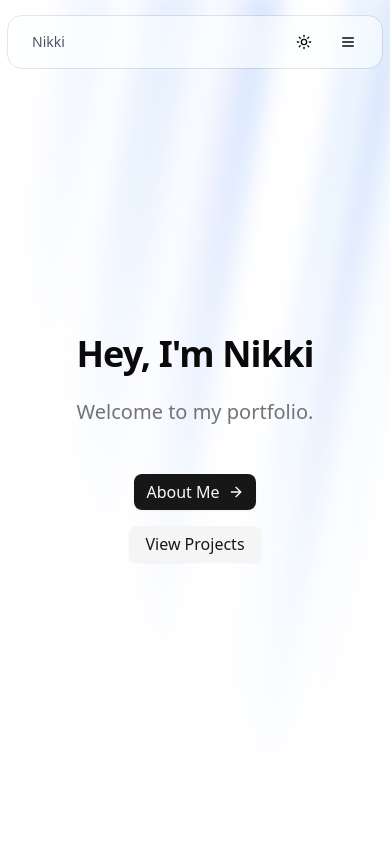
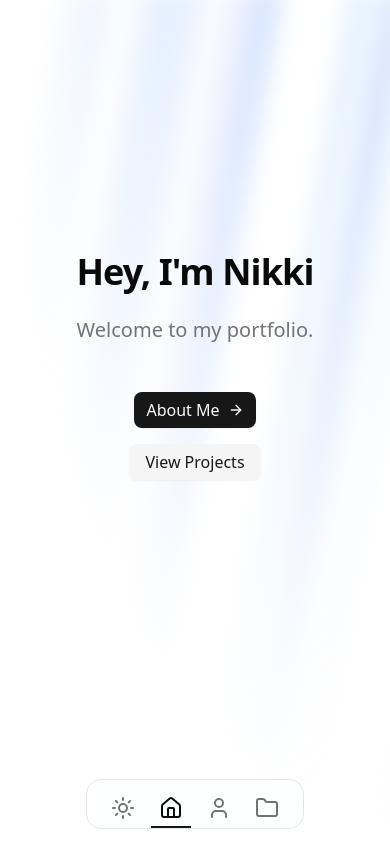
Before and after one commit to CuteNikki/Portfolio, a Next.js app: page / in a window 390 px wide. Built offline with nearby package versions, Linux system fonts and the light colour scheme.

Commit message:
Added mobile friendly alternative navbar

```diff
--- a/src/app/layout.tsx
+++ b/src/app/layout.tsx
@@ -3,6 +3,7 @@ import { Geist, Geist_Mono } from 'next/font/google';
 
 import './globals.css';
 
+import { AlternativeNavbar } from '@/components/navigation/alternative-navbar';
 import { NavigationBar } from '@/components/navigation/navbar';
 import { ThemeProvider } from '@/components/theme/provider';
 import { Toaster } from '@/components/ui/sonner';
@@ -43,6 +44,8 @@ export default function RootLayout({
           <main className='flex flex-1 flex-col'>{children}</main>
           {/* Anchor for the bottom of the page | Stop the page from becoming scrollable during animation */}
           <div id='bottom' className='p-4' />
+          {/* Alternative Navbar at the bottom */}
+          <AlternativeNavbar />
         </ThemeProvider>
       </body>
     </html>
--- /dev/null
+++ b/src/components/navigation/alternative-navbar.tsx
@@ -0,0 +1,67 @@
+'use client';
+
+import { DropdownMenu, DropdownMenuContent, DropdownMenuItem, DropdownMenuTrigger } from '@/components/ui/dropdown-menu';
+import { cn } from '@/lib/utils';
+import { motion } from 'framer-motion';
+import { FolderIcon, HomeIcon, Moon, MoonIcon, OrbitIcon, Sun, SunIcon, UserIcon } from 'lucide-react';
+import { useTheme } from 'next-themes';
+import Link from 'next/link';
+import { usePathname } from 'next/navigation';
+
+export function AlternativeNavbar() {
+  const pathname = usePathname();
+  const { setTheme } = useTheme();
+
+  const links = [
+    { href: '/', label: 'Home', icon: HomeIcon },
+    { href: '/about', label: 'About', icon: UserIcon },
+    { href: '/projects', label: 'Projects', icon: FolderIcon },
+  ];
+
+  return (
+    <header className='sticky bottom-0 z-50 px-2 py-4 sm:hidden'>
+      <div className='bg-background/95 supports-[backdrop-filter]:bg-background/50 outline-foreground/10 mx-auto w-fit rounded-xl outline backdrop-blur'>
+        <nav className='flex items-center gap-2 px-4 pt-2'>
+          <DropdownMenu>
+            <DropdownMenuTrigger className='cursor-pointer'>
+              <Sun className='hover:text-foreground text-muted-foreground m-2 size-6 shrink-0 transition-all dark:hidden' />
+              <Moon className='hover:text-foreground text-muted-foreground m-2 hidden size-6 shrink-0 transition-all dark:block' />
+              <span className='sr-only'>Toggle theme</span>
+            </DropdownMenuTrigger>
+            <DropdownMenuContent align='center' side='bottom'>
+              <DropdownMenuItem className='justify-between' onClick={() => setTheme('light')}>
+                Light <SunIcon />
+              </DropdownMenuItem>
+              <DropdownMenuItem className='justify-between' onClick={() => setTheme('dark')}>
+                Dark <MoonIcon />
+              </DropdownMenuItem>
+              <DropdownMenuItem className='justify-between' onClick={() => setTheme('system')}>
+                System <OrbitIcon />
+              </DropdownMenuItem>
+            </DropdownMenuContent>
+          </DropdownMenu>
+          {links.map((link) => {
+            const isActive = pathname === link.href;
+            return (
+              <Link key={link.href} href={link.href} className='relative flex flex-col items-center rounded-md text-sm font-medium'>
+                <link.icon
+                  className={cn(
+                    'hover:text-foreground m-2 size-6 shrink-0 transition-colors duration-300',
+                    isActive ? 'text-foreground' : 'text-muted-foreground',
+                  )}
+                />
+                {isActive && (
+                  <motion.div
+                    className='bg-primary absolute right-0 bottom-0 left-0 h-0.5'
+                    layoutId='navbar-indicator'
+                    transition={{ type: 'spring', stiffness: 350, damping: 30 }}
+                  />
+                )}
+              </Link>
+            );
+          })}
+        </nav>
+      </div>
+    </header>
+  );
+}
--- a/src/components/navigation/navbar.tsx
+++ b/src/components/navigation/navbar.tsx
@@ -22,10 +22,10 @@ export function NavigationBar() {
   const pathname = usePathname();
 
   return (
-    <header className='sticky top-0 z-50 px-2 py-4'>
+    <header className='sticky top-0 z-50 hidden px-2 py-4 sm:block'>
       <div className='bg-background/95 supports-[backdrop-filter]:bg-background/50 outline-foreground/10 mx-auto w-full max-w-6xl rounded-xl outline backdrop-blur'>
         <div className='flex items-center justify-between px-4 py-2'>
-          <Link href='#top' className='hover:text-primary text-sm font-medium px-2 text-gray-600 transition-colors dark:text-gray-300 dark:hover:text-white'>
+          <Link href='#top' className='hover:text-primary px-2 text-sm font-medium text-gray-600 transition-colors dark:text-gray-300 dark:hover:text-white'>
             Nikki
           </Link>
 
```
